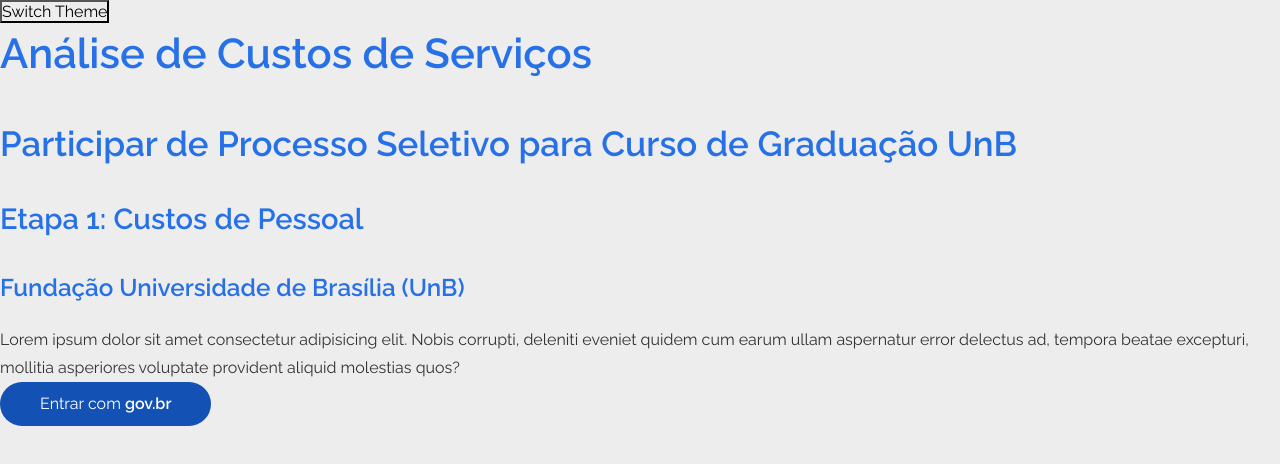
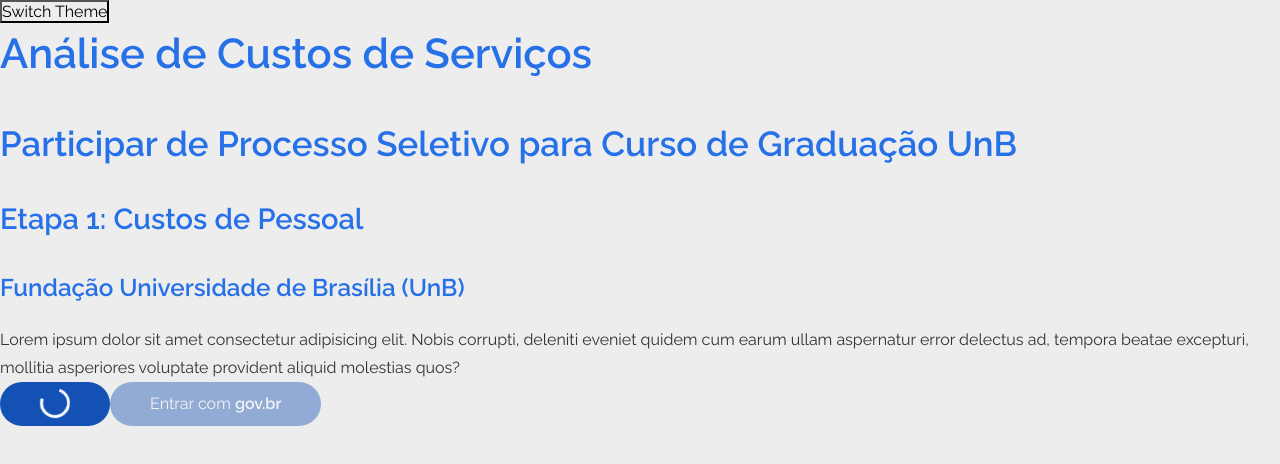
Before and after one commit to youssef-md/frontend-ferramenta-precificao, a React (Create React App) app: page / in a window 1280 px wide. Shown: the top 464 px of the page. Built offline with nearby package versions, Linux system fonts and the light colour scheme.

Commit message:
Finish primary button with all its states

```diff
--- a/src/App.js
+++ b/src/App.js
@@ -28,9 +28,14 @@
         aliquid molestias quos?
       </p>
       <GlobalStyle />
-      <Button type="primary">
-        Entrar com <strong>gov.br</strong>
-      </Button>
+      <div style={{ display: 'flex' }}>
+        <Button type="primary" loading>
+          Entrar com <strong>gov.br</strong>
+        </Button>
+        <Button type="primary" disabled>
+          Entrar com <strong>gov.br</strong>
+        </Button>
+      </div>
     </ThemeProvider>
   );
 }
--- a/src/components/Button/index.js
+++ b/src/components/Button/index.js
@@ -1,10 +1,12 @@
 import React from 'react';
+
 import { ButtonStyle } from './styles';
+import CircularLoader from '../CircularLoader';
 
-function Button({ onClick, type, children }) {
+function Button({ onClick, disabled, type, loading, children }) {
   return (
-    <ButtonStyle type={type} onClick={onClick}>
-      {children}
+    <ButtonStyle type={type} onClick={onClick} disabled={disabled}>
+      {loading ? <CircularLoader color="white" /> : children}
     </ButtonStyle>
   );
 }
--- a/src/components/Button/styles.js
+++ b/src/components/Button/styles.js
@@ -7,4 +7,26 @@
   padding: 0 40px;
   background-color: ${props => props.theme.primary05};
   border-radius: 50px;
+  transition: all 0.4s;
+
+  &:not(:disabled):hover {
+    background-color: ${props => props.theme.primary04};
+  }
+
+  &:active {
+    background-color: ${props => props.theme.primary05};
+  }
+
+  &:focus {
+    box-shadow: 0 2px 8px ${props => props.theme.primary03};
+  }
+
+  &:disabled {
+    cursor: not-allowed;
+    opacity: 0.42;
+  }
+
+  svg {
+    margin-top: 3px;
+  }
 `;
--- /dev/null
+++ b/src/components/CircularLoader/index.js
@@ -0,0 +1,15 @@
+import React from 'react';
+import { Container } from './styles';
+
+function CircularLoader({ color }) {
+  return (
+    <Container viewBox="0 0 386 385" xmlns="http://www.w3.org/2000/svg">
+      <path
+        fill={color}
+        d="M192.96 -8.41444e-06C154.887 -6.75022e-06 117.669 11.2899 86.0127 32.4421C54.3562 53.5943 29.683 83.6587 15.1131 118.833C0.543271 154.008 -3.26887 192.714 4.15879 230.055C11.5864 267.396 29.9203 301.696 56.8419 328.618C83.7635 355.54 118.064 373.874 155.405 381.301C192.746 388.729 231.452 384.917 266.627 370.347C301.801 355.777 331.866 331.104 353.018 299.447C374.17 267.791 385.46 230.573 385.46 192.5L348.361 192.5C348.361 223.235 339.247 253.281 322.171 278.836C305.096 304.392 280.825 324.31 252.43 336.072C224.034 347.834 192.788 350.912 162.643 344.915C132.498 338.919 104.808 324.119 83.0746 302.385C61.3413 280.652 46.5407 252.962 40.5446 222.817C34.5484 192.672 37.6258 161.426 49.3878 133.03C61.1497 104.635 81.0679 80.3642 106.624 63.2885C132.179 46.2127 162.224 37.0986 192.96 37.0986L192.96 -8.41444e-06Z"
+      />
+    </Container>
+  );
+}
+
+export default CircularLoader;
--- /dev/null
+++ b/src/components/CircularLoader/styles.js
@@ -0,0 +1,16 @@
+import styled, { keyframes } from 'styled-components';
+
+const rotate = keyframes`
+  from {
+    transform: rotate(0deg)
+  }
+  to {
+    transform: rotate(360deg)
+  }
+`;
+
+export const Container = styled.svg`
+  width: 30px;
+  height: 30px;
+  animation: ${rotate} 2s infinite;
+`;
--- a/src/styles/global.js
+++ b/src/styles/global.js
@@ -6,6 +6,7 @@
     margin: 0;
     padding: 0;
     box-sizing: border-box;
+    outline: 0;
   }
 
   html {
@@ -16,7 +17,7 @@
   body, input, button {
     font-family: 'Raleway', sans-serif;
     background-color: ${props => props.theme.secondary03};
-    transition: all .3s;
+    transition: background-color .3s;
   }
 
   button {
```
